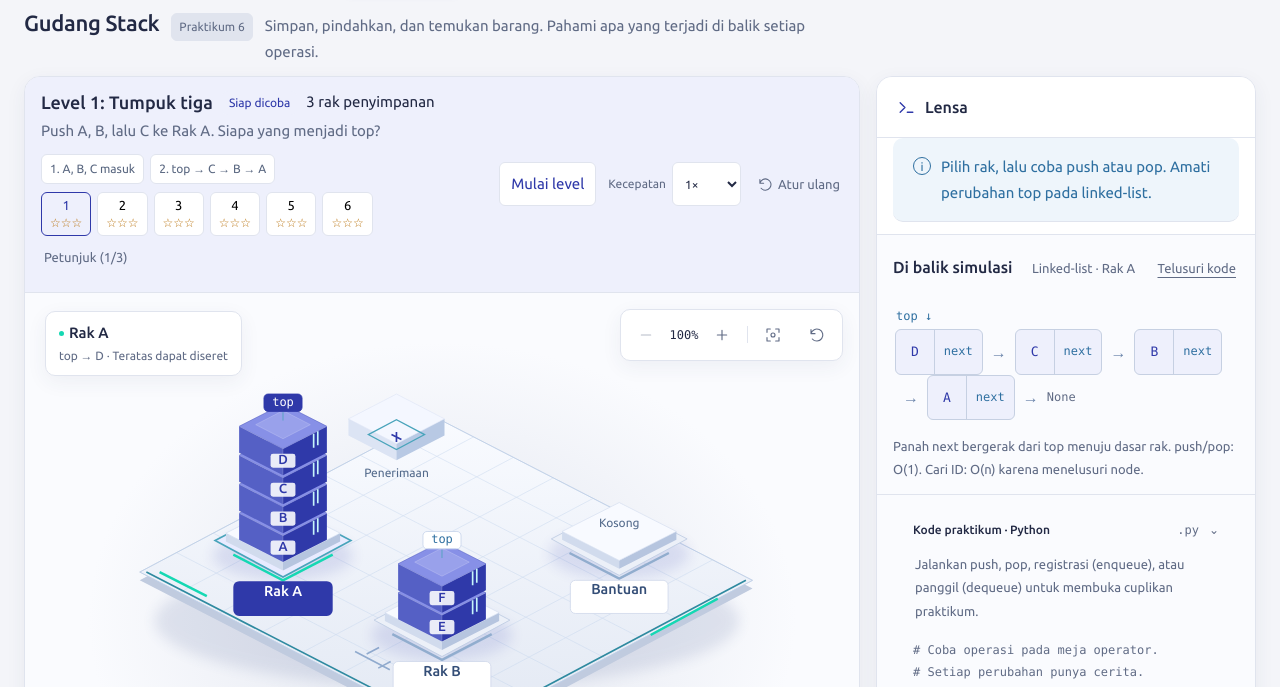
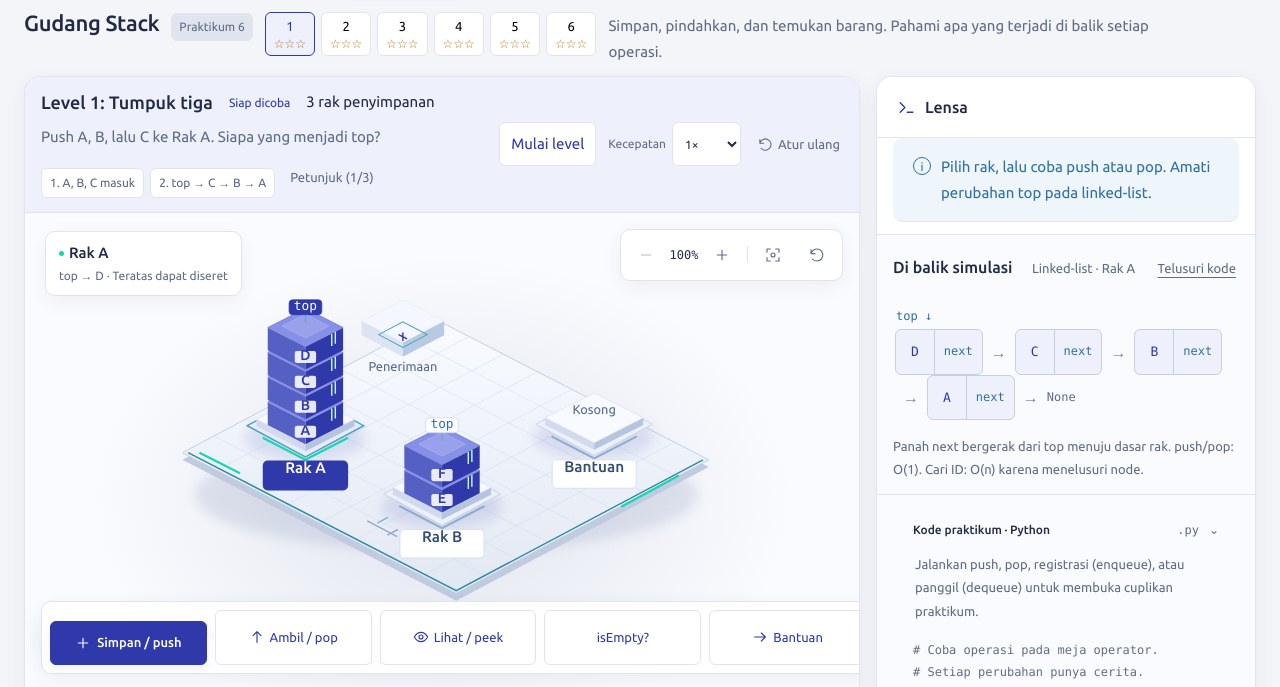
Before and after one commit to Faiz7557/strukdat-gaming, a website with bundled scripts: page index.html in a window 1280 px wide. Shown: the part 58-745 px from the top of the page. Built offline with nearby package versions, Linux system fonts and the light colour scheme.

Commit message:
fix: keep the action dock above the fold after levels grew the mission strip
The desktop arena now fills the remaining viewport height, level chips sit in
the room heading, and the prediction appears as an overlay next to the dock.

```diff
--- a/index.html
+++ b/index.html
@@ -39,12 +39,12 @@
       <div class="header-settings"><div class="principle" id="principle"></div><span class="mission-score" id="mission-score">0 / 2 misi</span><label class="motion-setting"><input type="checkbox" id="reduce-motion"> Gerakan minimal</label></div>
     </header>
     <main id="main">
-      <div class="page-heading"><div class="heading-line"><h1 id="room-title">Gudang Stack</h1><span id="practicum" class="practicum-tag">Praktikum 6</span><p id="room-description">Simpan, pindahkan, dan temukan barang. Pahami apa yang terjadi di balik setiap operasi.</p></div></div>
+      <div class="page-heading"><div class="heading-line"><h1 id="room-title">Gudang Stack</h1><span id="practicum" class="practicum-tag">Praktikum 6</span><div id="level-select" class="level-select" role="group" aria-label="Pilih level"></div><p id="room-description">Simpan, pindahkan, dan temukan barang. Pahami apa yang terjadi di balik setiap operasi.</p></div></div>
       <div class="workspace">
         <section class="simulation" id="simulation" aria-label="Dunia simulasi" tabindex="-1">
-          <section class="mission" aria-labelledby="mission-title"><div class="mission-symbol"><svg class="icon"><use href="#i-flag"/></svg></div><div class="mission-copy"><div class="mission-header"><h2 id="mission-title">Misi: ambil barang B</h2><span id="mission-status" class="small-badge">Siap dicoba</span><span id="scene-summary">3 rak penyimpanan</span></div><p id="mission-description">Pindahkan penghalang ke rak bantuan, ambil B, lalu kembalikan urutan barang.</p><p class="scenario-note">Mulai misi mengganti isi ruang ini dengan skenario latihan.</p><div class="mission-progress" id="mission-progress"></div><div id="level-select" class="level-select" role="group" aria-label="Pilih level"></div><div id="plan-panel" class="plan-panel" hidden></div><p id="mission-next" class="mission-next"></p>
-<div id="mission-predict"></div><button class="text-button" id="mission-hint" data-hint="true" hidden>Petunjuk (1/3)</button></div><button class="secondary" id="start-mission">Mulai misi</button><div class="toolbar-actions"><label class="speed-label">Kecepatan<select id="motion-speed" aria-label="Kecepatan animasi"><option value="0.65">0.65×</option><option value="1" selected>1×</option><option value="1.5">1.5×</option></select></label><button class="text-button" id="reset"><svg class="icon"><use href="#i-reset"/></svg>Atur ulang</button></div></section>
-          <div class="stage"><div class="scene-wrap"><svg id="scene" viewBox="0 0 940 570" aria-labelledby="scene-title" role="group"><title id="scene-title">Gudang isometrik dengan tiga rak yang dapat dipilih</title></svg><div class="scene-hint" id="scene-hint"></div><div class="camera-controls" role="group" aria-label="Kontrol kamera"><button id="zoom-out" aria-label="Perkecil arena" title="Perkecil"><svg class="icon"><use href="#i-minus"/></svg></button><output id="zoom-level" aria-label="Skala kamera">100%</output><button id="zoom-in" aria-label="Perbesar arena" title="Perbesar"><svg class="icon"><use href="#i-plus"/></svg></button><span></span><button id="focus-object" aria-label="Fokus objek terpilih" aria-pressed="false" title="Fokus objek"><svg class="icon"><use href="#i-focus"/></svg></button><button id="reset-camera" aria-label="Kembalikan kamera" title="Kembalikan kamera"><svg class="icon"><use href="#i-reset"/></svg></button></div><div id="selection-hud" class="selection-hud"></div><div class="scene-achievement" id="achievement" role="status" aria-live="polite" hidden></div><section id="level-summary" class="level-summary" aria-live="polite" hidden></section><div id="result-tray" class="result-tray" role="status" aria-live="polite" aria-label="Baki hasil operasi terakhir" hidden></div>
+          <section class="mission" aria-labelledby="mission-title"><div class="mission-symbol"><svg class="icon"><use href="#i-flag"/></svg></div><div class="mission-copy"><div class="mission-header"><h2 id="mission-title">Misi: ambil barang B</h2><span id="mission-status" class="small-badge">Siap dicoba</span><span id="scene-summary">3 rak penyimpanan</span></div><p id="mission-description">Pindahkan penghalang ke rak bantuan, ambil B, lalu kembalikan urutan barang.</p><p class="scenario-note">Mulai misi mengganti isi ruang ini dengan skenario latihan.</p><div class="mission-progress" id="mission-progress"></div><div id="plan-panel" class="plan-panel" hidden></div><p id="mission-next" class="mission-next"></p>
+<button class="text-button" id="mission-hint" data-hint="true" hidden>Petunjuk (1/3)</button></div><button class="secondary" id="start-mission">Mulai misi</button><div class="toolbar-actions"><label class="speed-label">Kecepatan<select id="motion-speed" aria-label="Kecepatan animasi"><option value="0.65">0.65×</option><option value="1" selected>1×</option><option value="1.5">1.5×</option></select></label><button class="text-button" id="reset"><svg class="icon"><use href="#i-reset"/></svg>Atur ulang</button></div></section>
+          <div class="stage"><div class="scene-wrap"><svg id="scene" viewBox="0 0 940 570" aria-labelledby="scene-title" role="group"><title id="scene-title">Gudang isometrik dengan tiga rak yang dapat dipilih</title></svg><div class="scene-hint" id="scene-hint"></div><div class="camera-controls" role="group" aria-label="Kontrol kamera"><button id="zoom-out" aria-label="Perkecil arena" title="Perkecil"><svg class="icon"><use href="#i-minus"/></svg></button><output id="zoom-level" aria-label="Skala kamera">100%</output><button id="zoom-in" aria-label="Perbesar arena" title="Perbesar"><svg class="icon"><use href="#i-plus"/></svg></button><span></span><button id="focus-object" aria-label="Fokus objek terpilih" aria-pressed="false" title="Fokus objek"><svg class="icon"><use href="#i-focus"/></svg></button><button id="reset-camera" aria-label="Kembalikan kamera" title="Kembalikan kamera"><svg class="icon"><use href="#i-reset"/></svg></button></div><div id="selection-hud" class="selection-hud"></div><div class="scene-achievement" id="achievement" role="status" aria-live="polite" hidden></div><section id="level-summary" class="level-summary" aria-live="polite" hidden></section><div id="mission-predict"></div><div id="result-tray" class="result-tray" role="status" aria-live="polite" aria-label="Baki hasil operasi terakhir" hidden></div>
 <div id="quick-actions" class="quick-actions" role="group" aria-label="Operasi cepat arena"></div></div></div>
           <div class="scene-footer"><span id="scene-caption">Kotak paling atas adalah pintu masuk dan keluar Stack.</span><div class="scene-legend"><i class="legend-item"></i> Barang <i class="legend-target"></i> Target misi</div><a class="controls-link" href="#controls">Tambah data &amp; kontrol lengkap <svg class="icon" aria-hidden="true"><use href="#i-arrow"/></svg></a></div>
         </section>
--- a/styles.css
+++ b/styles.css
@@ -328,3 +328,20 @@ h1{font-size:var(--t-section);letter-spacing:-.3px}
 .level-summary .incorrect{border-color:var(--danger);color:var(--danger)}
 .explain-why{color:var(--ink);margin:6px 0 10px}
 @media(max-width:540px){.level-summary{left:8px;right:8px;bottom:64px;max-width:none}}
+/* ── v2 · desktop: arena mengisi sisa tinggi viewport, apa pun tinggi strip misi ── */
+@media(min-width:1051px){
+  .simulation{display:flex;flex-direction:column;height:calc(100vh - 146px);min-height:640px}
+  .stage{flex:1;min-height:420px}.stage .scene-wrap{height:100%}
+  .mission-copy{display:flex;flex-wrap:wrap;align-items:center;gap:6px 12px}
+  .mission-copy>*{flex-basis:100%}
+  .mission-copy>#mission-progress,.mission-copy>#level-select,.mission-copy>#mission-hint{flex-basis:auto}
+  .level-select{margin-top:0}
+}
+/* ── v2 · chip level di baris judul, prediksi sebagai overlay dekat dock ── */
+.heading-line .level-select{margin:0}
+.scene-wrap #mission-predict:not(:empty){position:absolute;right:16px;bottom:84px;z-index:4;max-width:360px;background:#fff;border:1px solid var(--line-strong);border-radius:var(--r-hud);box-shadow:var(--shadow-1);padding:10px 12px}
+.scene-wrap #mission-predict .prediction{margin:0;padding:0;border:0;background:none}
+@media(max-width:540px){.heading-line{flex-wrap:wrap}.scene-wrap #mission-predict:not(:empty){left:8px;right:8px;bottom:64px;max-width:none}}
+/* Ponsel: ruang aktif sudah ditandai nav bawah; judul tetap ada untuk pembaca layar. */
+@media(max-width:540px){.heading-line h1,.heading-line .practicum-tag{position:absolute;width:1px;height:1px;overflow:hidden;clip:rect(0 0 0 0);white-space:nowrap}}
+@media(max-width:540px){.page-heading{margin-bottom:4px}.mission{padding:8px 16px}}
```
Also changed, not shown: AUDIT-GAMEPLAY.md (+4 -2 lines), DESIGN.md (+1 -1 lines).
